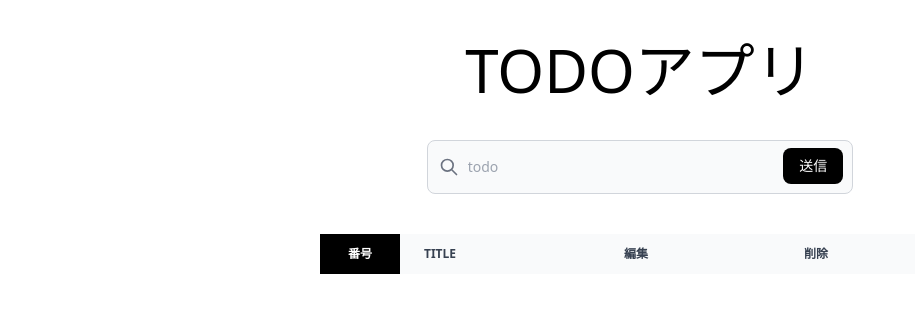
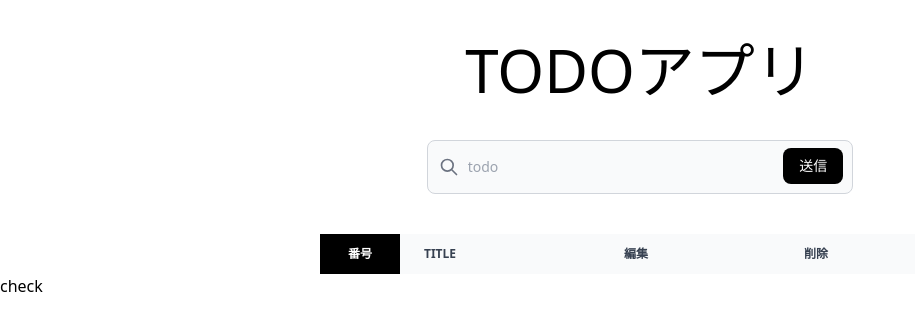
Before and after one commit to hokushi/todoapp, a Next.js app: page / in a window 1280 px wide. Shown: the top 330 px of the page, without its empty margins (0-915 px from the left). Built offline with nearby package versions, Linux system fonts and the light colour scheme.

Commit message:
todoの確認用ボタンの実装

```diff
--- a/pages/index.tsx
+++ b/pages/index.tsx
@@ -25,6 +25,10 @@ const Index = () => {
     setTodoList(newTodoList);
     localStorage.setItem("todo", JSON.stringify(newTodoList));
   };
+
+  const check=()=>{
+    console.log(todoList)
+  }
 
   return (
     <>
@@ -120,6 +124,7 @@ const Index = () => {
             </tbody>
           </table>
         </div>
+        <button onClick={check}>check</button>
     </>
   )
 };
```
